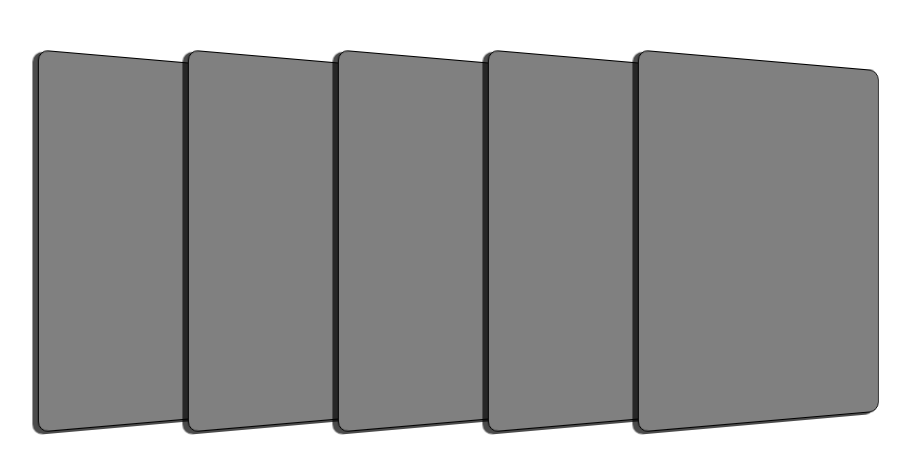
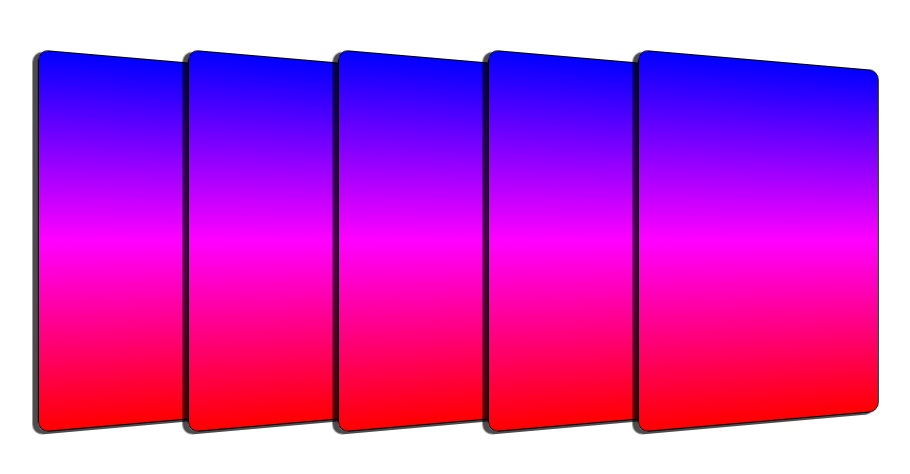
Before and after one commit to julio2116/DeckCards, a React (Vite) app: page / in a window 1280 px wide. Shown: the top 474 px of the page, without its empty margins (181-1091 px from the left). Built offline with nearby package versions, Linux system fonts and the light colour scheme.

Commit message:
ajustando animação do card no front

```diff
--- a/src/components/cardStyles.module.css
+++ b/src/components/cardStyles.module.css
@@ -2,20 +2,27 @@
     position: absolute;
     height: 350px;
     width: 250px;
-    background-color: gray;
+    background: linear-gradient(in hsl, blue, red);
     margin-top: 30px;
     transform: perspective(800px) translate3d(10px, 0, 20px) rotateY(21deg);
     border-radius: 10px;
     border: 1px solid black;
     box-shadow: -5px 2px rgba(0, 0, 0, 0.7);
-    transition: all 1s;
 }
-.card:hover {
-    animation: bounce 1s;
+.card:hover:not(:last-child) {
+    animation: last-cards 1s;
     animation-fill-mode: forwards;
 }
-@keyframes bounce {
+.card:hover:last-child{
+    animation: first-card 1s;
+    animation-fill-mode: forwards;
+}
+@keyframes last-cards {
     from, to { transform: translateX(0px) perspective(800px) translate3d(10px, 0, 20px) rotateY(21deg);}
     50% {transform: translateX(-110px) scale(1.1) perspective(800px) translate3d(10px, 0, 20px) rotateY(21deg); }
     100% { transform: translateX(0px) scale(1.15); z-index: 1; box-shadow: none;}
 }
+@keyframes first-card{
+    from { transform: perspective(800px) translate3d(10px, 0, 20px) rotateY(21deg);}
+    to { transform: scale(1.15); z-index: 1; box-shadow: none;}
+}
```
